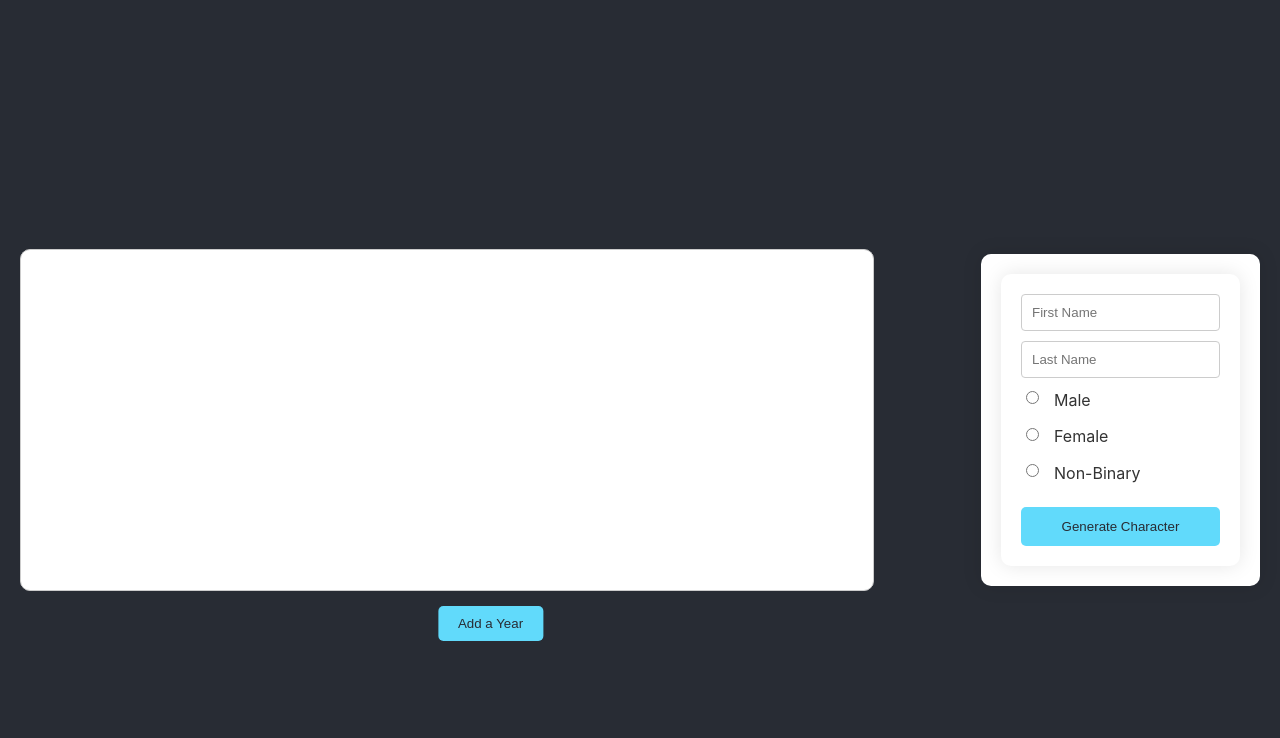
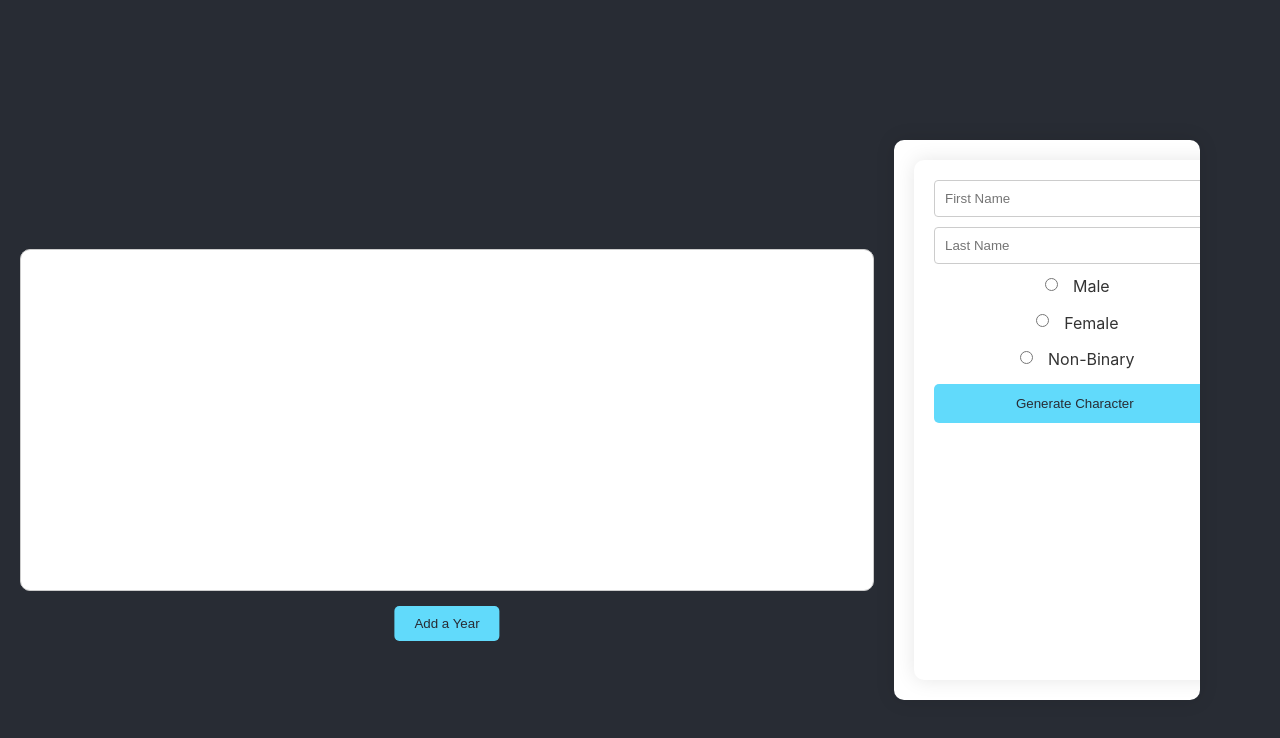
Before and after one commit to Nazrat450/Fables-of-Fantasy, a React (Create React App) app: page / in a window 1280 px wide. Shown: the top 738 px of the page. Built offline with nearby package versions, Linux system fonts and the light colour scheme.

Commit message:
Added event Turned into frog

```diff
--- a/src/AddYear.js
+++ b/src/AddYear.js
@@ -3,6 +3,7 @@ import './App.css';
 
 const AddYear = ({ character, setCharacter, setShowClassModal, setLogMessage }) => {
   const [isDead, setIsDead] = useState(false);
+  const [yearsAsFrog, setYearsAsFrog] = useState(0);
 
 
   const yearSummaries = [
@@ -210,12 +211,15 @@ const AddYear = ({ character, setCharacter, setShowClassModal, setLogMessage })
     "Borrowed a dryad's favorite branch. She was stumped.",
     "Mispronounced a spell and summoned a bunny horde.",
     "Attempted to out-prank a leprechaun. Room's still upside-down.",
+    "I attempted to do a gold digger prank on a witch.. she turned me into a frog."
 ];
 
 
-  const getRandomSummary = () => {
-    return yearSummaries[Math.floor(Math.random() * yearSummaries.length)];
-  };
+
+const getRandomSummary = () => {
+  const randomIndex = Math.floor(Math.random() * yearSummaries.length);
+  return yearSummaries[randomIndex];
+};
 
   const handleAgeIncrement = () => {
     if (character) {
@@ -234,9 +238,37 @@ const AddYear = ({ character, setCharacter, setShowClassModal, setLogMessage })
       }
 
       let summary = "";
-      if (character.Age > 15 && Math.random() < 0.30) { // 30% chance after age 15
-        summary = getRandomSummary();
+      summary = "";
+
+    if (character.Age > 15 && Math.random() < 0.30) { // 30% chance after age 15
+     summary = getRandomSummary();
+
+     if (summary === "I attempted to do a gold digger prank on a witch.. she turned me into a frog.") {
+      // Save the original race if the character is being turned into a
+
+      if (character.Race !== 'Frog') {
+        setCharacter(prevCharacter => ({
+          ...prevCharacter,
+          OriginalRace: prevCharacter.Race,
+          Race: 'Frog',
+
+        }));
+
       }
+      setYearsAsFrog(1);
+    } else if (yearsAsFrog > 0) {
+      setYearsAsFrog(prevYears => prevYears - 1);
+      if (yearsAsFrog === 1) {
+        // Revert race back to original
+        setCharacter(prevCharacter => ({
+          ...prevCharacter,
+          Race: prevCharacter.OriginalRace // revert to the original race
+        }));
+      }
+    }
+
+    }
+
 
       setCharacter(prevCharacter => ({
         ...prevCharacter,
@@ -244,7 +276,12 @@ const AddYear = ({ character, setCharacter, setShowClassModal, setLogMessage })
       }));
 
       setLogMessage(prevLog => prevLog + `<br><strong>${character.FirstName} is now ${character.Age + 1} years old:</strong><br> ${summary}`);
+
     }
+
+
+
+
   };
 
   const handleRestart = () => {
@@ -269,7 +306,8 @@ const AddYear = ({ character, setCharacter, setShowClassModal, setLogMessage })
   }
 
   return (
-    <button onClick={handleAgeIncrement}>Add a Year</button>
+   <button onClick={handleAgeIncrement}>Add a Year</button>
+
   );
 
 };
--- a/src/App.css
+++ b/src/App.css
@@ -89,16 +89,17 @@
 }
 
 .CharacterGen {
-  width: 30%vw;
+  width: 40vw; /* Set explicit width */
+  height: 65vh; /* Set explicit height */
   padding: 20px;
   box-shadow: 0 0 20px rgba(0, 0, 0, 0.1);
   border-radius: 10px;
   background-color: white;
   color: #333;
-  overflow: auto;
-  display: flex;
+  overflow: hidden; /* or auto if you want scrollbars */
   flex-direction: column;
-
+  margin-right: 60px;
+  text-align: center;
 }
 
 .input-field {
@@ -120,6 +121,7 @@ label {
   margin-bottom: 10px;
   font-size: 16px;
   line-height: 24px;
+  background-color: #fff;
 
 }
 
@@ -180,3 +182,24 @@ label {
   resize: none; /* stops players from changing size of the log */
   border-radius: 10px;
 }
+.Nameform {
+  width: 22vw; /* Set explicit width */
+  height: 60vh; /* Set explicit height */
+  padding: 20px;
+  box-shadow: 0 0 20px rgba(0, 0, 0, 0.1);
+  border-radius: 10px;
+  background-color: #fff;
+  color: #333;
+  overflow: hidden; /* or auto if you want scrollbars */
+  flex-direction: column;
+  margin-right: 20px;
+  text-align: center;
+
+
+}
+.selectedRace {
+  color: greenyellow;
+  transition: all 0.5s ease;
+  transform: scale(2) rotate(360deg);
+
+}
--- a/src/CharacterGen.js
+++ b/src/CharacterGen.js
@@ -5,11 +5,35 @@ const getRandomStat = () => Math.floor(Math.random() * 18) + 1;
 const getLooksPercentage = () => Math.floor(Math.random() * 100) + 1;
 
 
-const races = ["Human", "Dwarf", "Elf", "DragonBorn", "Axolotl", "Orc", "Halfling", "Sharkmen", "Rockmen", "Tiefling", "Aarakocra", "Goliath", "Tabaxi", "Firbolg", "Kenku", "Lizardfolk", "Plantmen", "Fairy"];
+const races = ["Human", "Dwarf", "Elf", "DragonBorn", "Axolotl", "Orc", "Halfling", "Sharkmen", "Rockmen", "Tiefling", "Aarakocra", "Goliath", "Tabaxi", "Firbolg", "Kenku", "Lizardfolk", "Plantmen", "Fairy",];
 const hairColors = ["Blonde", "Brown", "Black", "White", "Pink", "Blue", "Ginger"];
 const locations = [];
+const motherNames = ["Aria", "Elena", "Lyria", "Mira", "Selena", "Zara", "Elara", "Nora", "Tara"];
+const fatherNames = ["Alden", "Bran", "Cael", "Doran", "Eron", "Fael", "Garren", "Horan", "Ilan"];
+
+const occupations = ["bakers", "blacksmiths", "farmers", "merchants", "knights", "scholars", "tailors", "healers", "minstrels"];
+const statuses = ["rich", "famous", "poor", "well-respected", "controversial", "unknown"];
 
 
+
+
+
+
+const generateParentBackstory = () => {
+  const motherName = motherNames[Math.floor(Math.random() * motherNames.length)];
+  const fatherName = fatherNames[Math.floor(Math.random() * fatherNames.length)];
+
+  const motherOccupation = occupations[Math.floor(Math.random() * occupations.length)];
+  const fatherOccupation = occupations[Math.floor(Math.random() * occupations.length)];
+
+  const status = statuses[Math.floor(Math.random() * statuses.length)];
+
+  return {
+      motherName,
+      fatherName,
+      backstory: `Before you were born, your mother, ${motherName}, was one of the town's most skilled ${motherOccupation} while your father, ${fatherName}, was known for being a talented ${fatherOccupation}. They were considered ${status} in the community. Their life was filled with adventures and stories, and now, it's your turn to create your own legacy.`
+  };
+}
 
 
 const heightRanges = {
@@ -31,7 +55,8 @@ const heightRanges = {
     Triton: [160, 190],
     Rockmen: [100, 110],
     Plantmen: [130, 160],
-    Fairy: [90, 120]
+    Fairy: [90, 120],
+    Frog: [5, 10]
 };
 
 const getHairColor = (race) => {
@@ -101,8 +126,10 @@ const CharacterGen = ({ character, setCharacter, showClassModal, setShowClassMod
 
 
 
-    const race = races[Math.floor(Math.random() * races.length)];
-
+    let race = races[Math.floor(Math.random() * races.length)];
+    do {
+      race = races[Math.floor(Math.random() * races.length)];
+    } while (race === "Frog"); // This loop will continue to pick a random race until it's not "Frog"
     const newCharacter = {
       FirstName: firstName,
       LastName: lastName,
@@ -120,17 +147,20 @@ const CharacterGen = ({ character, setCharacter, showClassModal, setShowClassMod
       Wisdom: getRandomStat(),
       Charisma: getRandomStat(),
       HairColor: getHairColor(race),
-      Height: getRandomHeight(race)
+      Height: getRandomHeight(race),
+
+
     };
 
+    const parentDetails = generateParentBackstory();
     setCharacter(newCharacter);
-    setLogMessage(prevLog => prevLog + "\n" + firstName + " " + lastName + " Welcome to the world!");
+    setLogMessage(prevLog => prevLog + "\n" + "<strong>You Are Born</strong>" + "\n" + firstName + " " + lastName + " Welcome to the world!" + "\n" + parentDetails.backstory);
   };
 
   return (
     <div>
       {!character ? (
-        <div className= "CharacterGen">
+        <div className= "Nameform">
           <input type="text" placeholder="First Name" className="input-field" value={firstName} onChange={e => setFirstName(e.target.value)} />
           <input type="text" placeholder="Last Name" className="input-field" value={lastName} onChange={e => setLastName(e.target.value)} />
 
@@ -153,12 +183,14 @@ const CharacterGen = ({ character, setCharacter, showClassModal, setShowClassMod
 
       ) : (
 
-        <div>
-          <h1>Active Character: {character.FirstName} {character.LastName}</h1>
+        <div className= "stats">
+          <h1>{character.FirstName} {character.LastName}</h1>
           <p>Age: {character.Age}</p>
           <p>Gender: {character.Gender}</p>
           {character.Class && <p>Class: {character.Class}</p>}
-          <p>Race: {character.Race}</p>
+          <p className={character.Race === "Frog" ? "selectedRace" : ""}>
+            Race: {character.Race}
+          </p>
           <p>Health: {character.Health}%</p>
           <p>Looks: {character.Looks}%</p>
           {character.HairColor && <p>Hair Color: {character.HairColor}</p>}
```
Also changed, not shown: src/index.css (line endings or trailing spaces).
